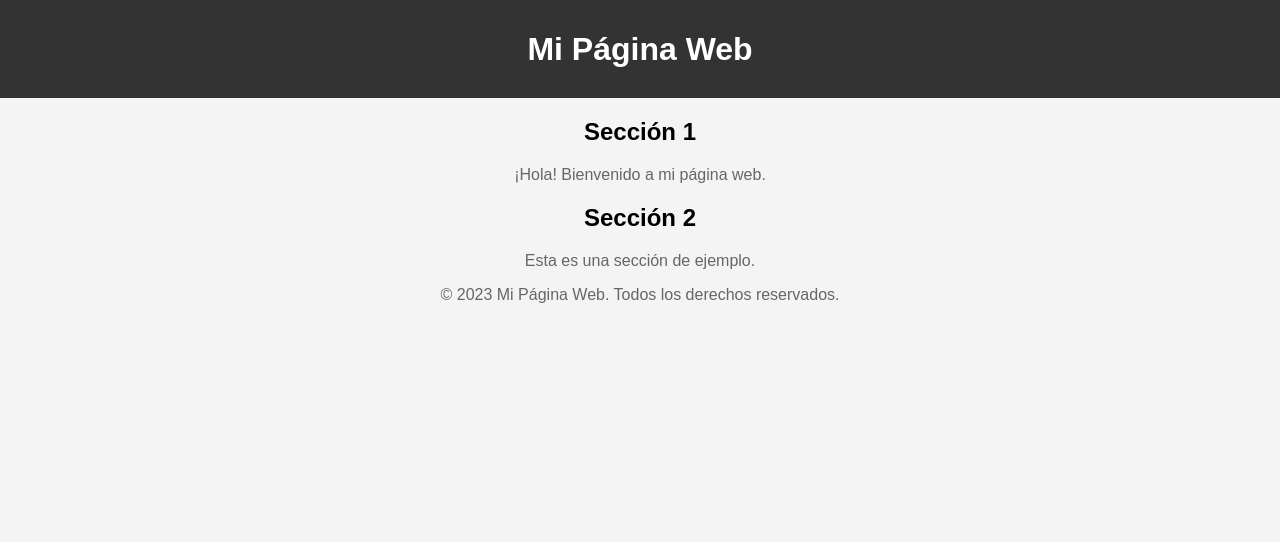
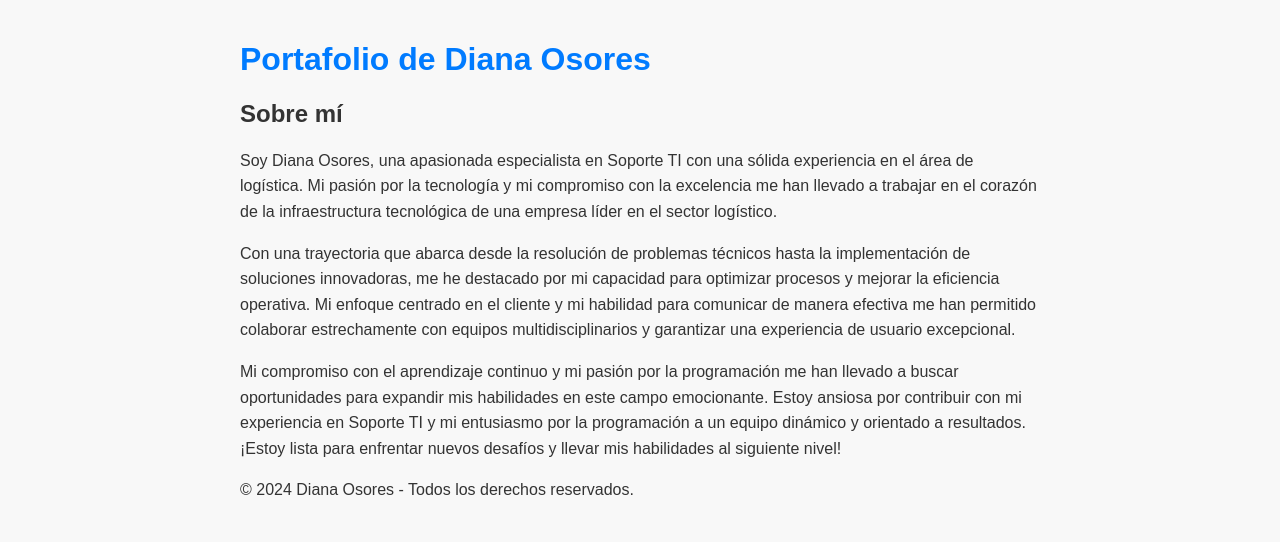
Before and after one commit to Diannex/mi-primera-pagina-web, a plain HTML site: page index.html in a window 1280 px wide. Drawn offline with Linux system fonts and the light colour scheme.

Commit message:
index.html

```diff
--- a/index.html
+++ b/index.html
@@ -3,50 +3,44 @@
 <head>
     <meta charset="UTF-8">
     <meta name="viewport" content="width=device-width, initial-scale=1.0">
-    <title>Ejemplo HTML y CSS</title>
+    <title>Portafolio de Diana Osores</title>
     <style>
         body {
             font-family: Arial, sans-serif;
-            background-color: #f4f4f4;
             margin: 0;
             padding: 0;
-            text-align: center;
+            background-color: #f8f8f8;
+            color: #333;
         }
-
-        header {
-            background-color: #333;
-            color: white;
-            padding: 10px;
+        .container {
+            max-width: 800px;
+            margin: 0 auto;
+            padding: 20px;
         }
-
         h1 {
-            margin-bottom: 20px;
+            color: #007bff;
         }
-
         p {
-            color: #666;
+            line-height: 1.6;
         }
     </style>
 </head>
 <body>
+    <div class="container">
         <header>
-        <h1>Mi Página Web</h1>
+            <h1>Portafolio de Diana Osores</h1>
         </header>
-
         <main>
             <section>
-            <h2>Sección 1</h2>
-            <p>¡Hola! Bienvenido a mi página web.</p>
-        </section>
-
-        <section>
-            <h2>Sección 2</h2>
-            <p>Esta es una sección de ejemplo.</p>
+                <h2>Sobre mí</h2>
+                <p>Soy Diana Osores, una apasionada especialista en Soporte TI con una sólida experiencia en el área de logística. Mi pasión por la tecnología y mi compromiso con la excelencia me han llevado a trabajar en el corazón de la infraestructura tecnológica de una empresa líder en el sector logístico.</p>
+                <p>Con una trayectoria que abarca desde la resolución de problemas técnicos hasta la implementación de soluciones innovadoras, me he destacado por mi capacidad para optimizar procesos y mejorar la eficiencia operativa. Mi enfoque centrado en el cliente y mi habilidad para comunicar de manera efectiva me han permitido colaborar estrechamente con equipos multidisciplinarios y garantizar una experiencia de usuario excepcional.</p>
+                <p>Mi compromiso con el aprendizaje continuo y mi pasión por la programación me han llevado a buscar oportunidades para expandir mis habilidades en este campo emocionante. Estoy ansiosa por contribuir con mi experiencia en Soporte TI y mi entusiasmo por la programación a un equipo dinámico y orientado a resultados. ¡Estoy lista para enfrentar nuevos desafíos y llevar mis habilidades al siguiente nivel!</p>
             </section>
         </main>
-
         <footer>
-        <p>&copy; 2023 Mi Página Web. Todos los derechos reservados.</p>
+            <p>&copy; 2024 Diana Osores - Todos los derechos reservados.</p>
         </footer>
+    </div>
 </body>
 </html>
```
Lines whose indentation alone changed are shown as unchanged.
